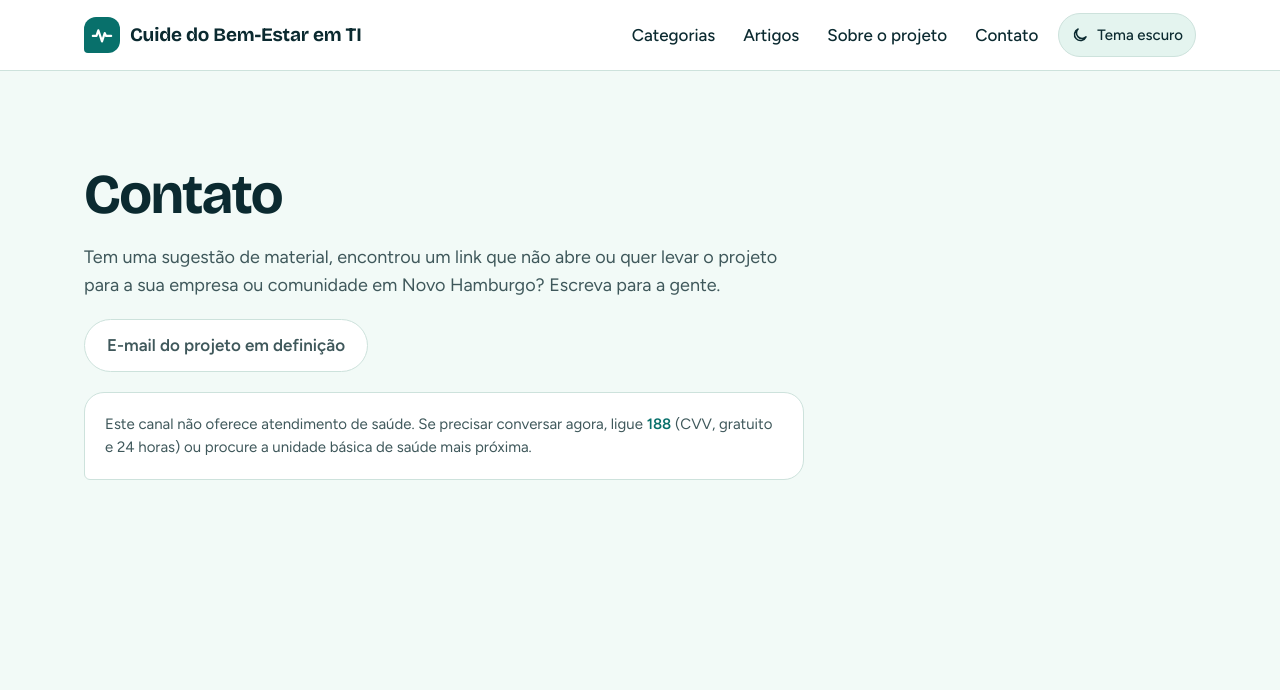
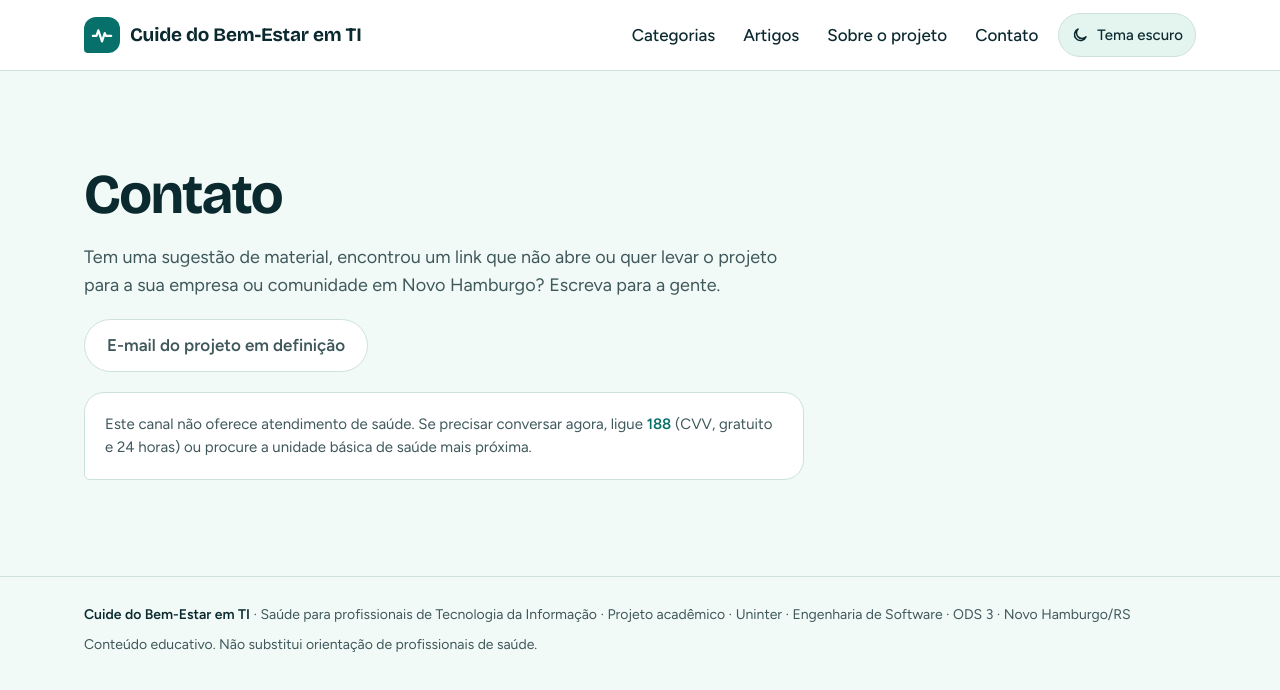
Before and after one commit to matheuspadilha/cuide-do-bem-estar-em-ti, a Next.js app: page /contato in a window 1280 px wide. Shown: the top 690 px of the page. Built offline with nearby package versions, Linux system fonts and the light colour scheme.

Commit message:
feat: add footer
Co-Authored-By: Claude Opus 5.5 <noreply@anthropic.com>

```diff
--- a/src/app/layout.tsx
+++ b/src/app/layout.tsx
@@ -1,5 +1,7 @@
 import type { Metadata } from "next";
 import { Bricolage_Grotesque, Figtree } from "next/font/google";
+import BackToTop from "@/components/BackToTop";
+import Footer from "@/components/Footer";
 import Header from "@/components/Header";
 import "./globals.css";
 
@@ -34,6 +36,8 @@ export default function RootLayout({ children }: LayoutProps<"/">) {
       <body>
         <Header />
         {children}
+        <Footer />
+        <BackToTop />
       </body>
     </html>
   );
--- /dev/null
+++ b/src/components/BackToTop.tsx
@@ -0,0 +1,38 @@
+"use client";
+
+import { useSyncExternalStore } from "react";
+import { ArrowUpIcon } from "@/components/icons/InterfaceIcons";
+
+const SHOW_AFTER = 600;
+
+function subscribe(onChange: () => void) {
+  window.addEventListener("scroll", onChange, { passive: true });
+  return () => window.removeEventListener("scroll", onChange);
+}
+
+const isScrolledDown = () => window.scrollY > SHOW_AFTER;
+
+// Aparece depois de rolar a página; ao clicar, volta ao topo e leva o foco ao logo,
+// para quem navega pelo teclado continuar do início.
+export default function BackToTop() {
+  const visible = useSyncExternalStore(subscribe, isScrolledDown, () => false);
+
+  function goToTop() {
+    const reduceMotion = window.matchMedia("(prefers-reduced-motion: reduce)").matches;
+    window.scrollTo({ top: 0, behavior: reduceMotion ? "auto" : "smooth" });
+    document.getElementById("inicio")?.focus({ preventScroll: true });
+  }
+
+  return (
+    <button
+      type="button"
+      onClick={goToTop}
+      aria-label="Voltar ao topo"
+      title="Voltar ao topo"
+      data-visible={visible}
+      className="invisible fixed right-[clamp(16px,4vw,28px)] bottom-[clamp(16px,4vw,28px)] z-20 inline-flex size-[52px] translate-y-3 items-center justify-center rounded-full bg-primary text-on-primary opacity-0 shadow-[0_6px_20px_rgb(0_0_0/0.2)] transition-[opacity,translate,visibility] duration-200 hover:brightness-110 data-[visible=true]:visible data-[visible=true]:translate-y-0 data-[visible=true]:opacity-100 motion-reduce:translate-y-0 motion-reduce:transition-none"
+    >
+      <ArrowUpIcon className="size-[22px]" />
+    </button>
+  );
+}
--- /dev/null
+++ b/src/components/Footer.tsx
@@ -0,0 +1,14 @@
+export default function Footer() {
+  return (
+    <footer className="border-t border-line">
+      <div className="page-container flex flex-wrap justify-between gap-x-8 gap-y-2.5 py-7 text-sm text-muted max-[640px]:pb-24">
+        <p>
+          <span className="font-semibold text-ink">Cuide do Bem-Estar em TI</span> · Saúde para
+          profissionais de Tecnologia da Informação · Projeto acadêmico · Uninter · Engenharia de
+          Software · ODS 3 · Novo Hamburgo/RS
+        </p>
+        <p>Conteúdo educativo. Não substitui orientação de profissionais de saúde.</p>
+      </div>
+    </footer>
+  );
+}
--- a/src/components/Header.tsx
+++ b/src/components/Header.tsx
@@ -10,6 +10,7 @@ export default function Header() {
       <div className="page-container flex flex-wrap items-center gap-x-2 gap-y-2 py-3">
         <Link
           href="/"
+          id="inicio"
           className="mr-auto flex min-h-11 min-w-0 pr-2 items-center gap-2.5 text-ink no-underline max-[380px]:gap-2 hover:text-ink max-[960px]:flex-1"
         >
           <span className="inline-flex size-9 max-[380px]:size-8 shrink-0 items-center justify-center rounded-[12px_12px_12px_4px] bg-primary text-on-primary">
--- a/src/components/icons/InterfaceIcons.tsx
+++ b/src/components/icons/InterfaceIcons.tsx
@@ -51,6 +51,15 @@ export function ArrowRightIcon(props: IconProps) {
   );
 }
 
+export function ArrowUpIcon(props: IconProps) {
+  return (
+    <svg viewBox="0 0 24 24" strokeWidth={2.4} aria-hidden="true" {...strokeProps} {...props}>
+      <path d="M12 19V5" />
+      <path d="M6 11l6-6 6 6" />
+    </svg>
+  );
+}
+
 export function ExternalLinkIcon(props: IconProps) {
   return (
     <svg viewBox="0 0 24 24" strokeWidth={2.2} aria-hidden="true" {...strokeProps} {...props}>
```
